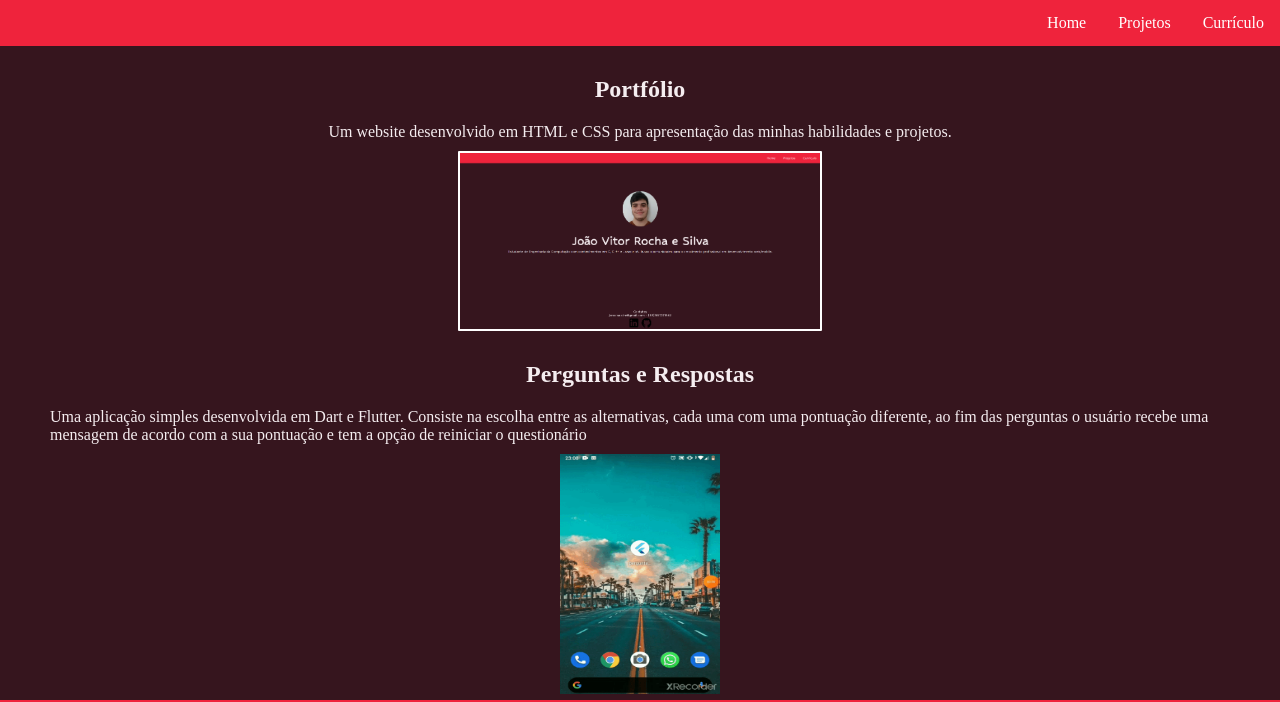
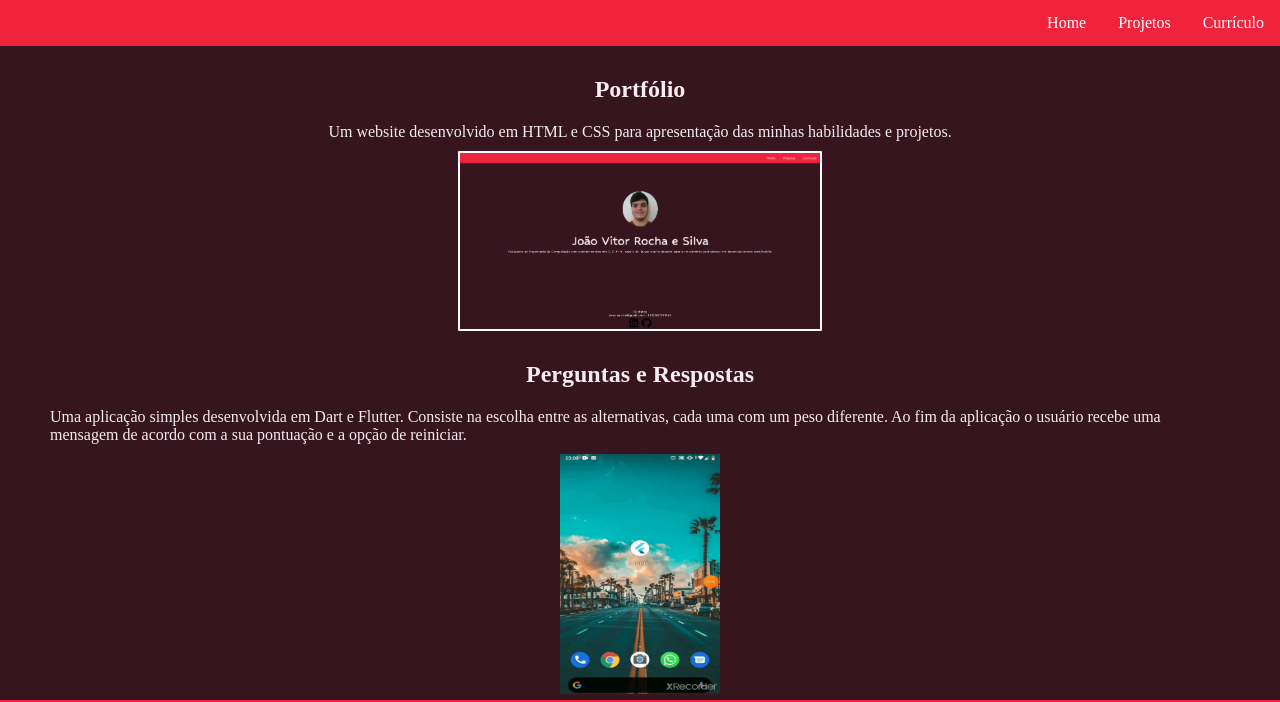
Before and after one commit to 4Rkantos/Portfolio, a plain HTML site: page _paginas/projetos.html in a window 1280 px wide. Shown: the top 702 px of the page. Drawn offline with Linux system fonts and the light colour scheme; a web font is replaced by a local one.

Commit message:
Att-final

```diff
--- a/_paginas/projetos.html
+++ b/_paginas/projetos.html
@@ -32,8 +32,7 @@
         <div class="Projetos">
             <h2>Perguntas e Respostas</h2>
             <p class="paragrafo">Uma aplicação simples desenvolvida em Dart e Flutter. Consiste na escolha entre as
-                alternativas, cada uma com uma pontuação diferente, ao fim das perguntas o usuário recebe uma mensagem
-                de acordo com a sua pontuação e tem a opção de reiniciar o questionário</p>
+                alternativas, cada uma com  um peso diferente. Ao fim da aplicação o usuário recebe uma mensagem de acordo com a sua pontuação e a opção de reiniciar.</p>
             <img id="video" src="../_imagens/P&R.gif" alt="Perguntas e Respostas">
         </div>
     </div>
```
